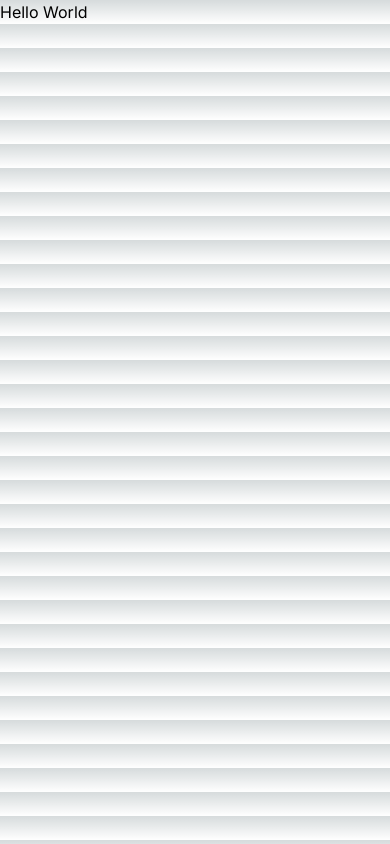
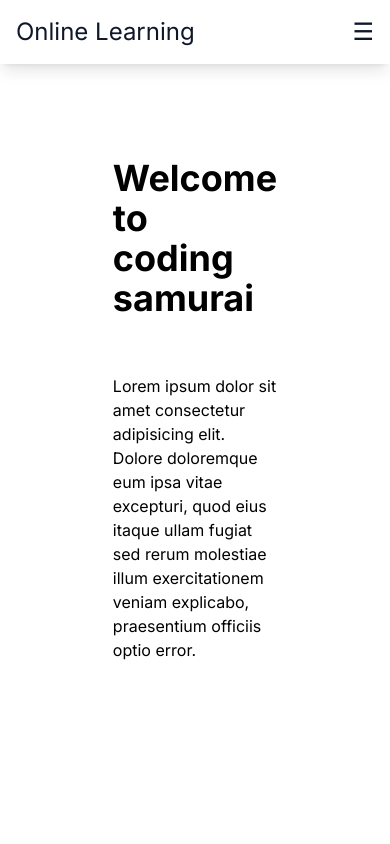
Before and after one commit to Ashmit-Ag/code_genz, a Next.js app: page / in a window 390 px wide. Built offline with nearby package versions, Linux system fonts and the light colour scheme.

Commit message:
Added responsive navbar

```diff
--- a/app/globals.css
+++ b/app/globals.css
@@ -5,29 +5,22 @@
 :root {
   --foreground-rgb: 0, 0, 0;
   --background-start-rgb: 214, 219, 220;
-  --background-end-rgb: 255, 255, 255;
+  --background-end-rgb: 255, 255, 0;
 }
 
-@media (prefers-color-scheme: dark) {
+/* @media (prefers-color-scheme: dark) {
   :root {
     --foreground-rgb: 255, 255, 255;
     --background-start-rgb: 0, 0, 0;
     --background-end-rgb: 0, 0, 0;
   }
-}
-
-body {
-  color: rgb(var(--foreground-rgb));
-  background: linear-gradient(
-      to bottom,
-      transparent,
-      rgb(var(--background-end-rgb))
-    )
-    rgb(var(--background-start-rgb));
-}
+} */
 
 @layer utilities {
   .text-balance {
     text-wrap: balance;
   }
+  .navbar_shadow_lefpt{
+    @apply shadow-[10px_0px_15px_-3px_rgba(0,0,0,0.1),_10px_0px_6px_-2px_rgba(0,0,0,0.05)];
+  }
 }
--- a/app/layout.tsx
+++ b/app/layout.tsx
@@ -1,6 +1,7 @@
 import type { Metadata } from "next";
 import { Inter } from "next/font/google";
 import "./globals.css";
+import Navbar from "@/components/navbar";
 
 const inter = Inter({ subsets: ["latin"] });
 
@@ -16,7 +17,10 @@ export default function RootLayout({
 }>) {
   return (
     <html lang="en">
-      <body className={inter.className}>{children}</body>
+      <body className={inter.className}>
+        <Navbar/>
+        {children}
+        </body>
     </html>
   );
 }
--- a/app/page.tsx
+++ b/app/page.tsx
@@ -1,5 +1,8 @@
+import Hero from "@/components/hero";
 import Image from "next/image";
 
 export default function Home() {
-  return <>Hello World</>;
+  return <>
+  <Hero/>
+  </>;
 }
--- /dev/null
+++ b/components/hero.tsx
@@ -0,0 +1,19 @@
+import Image from "next/image"
+import favicon from '@/app/favicon.ico'
+
+const Hero = () => {
+  return (
+    <section className="h-[100vh] flex items-center justify-center p-10 mx-20">
+        <div>
+            <h1 className="text-4xl font-bold sm:text-6xl md:text-7xl mb-14">Welcome to <br></br> coding samurai</h1>
+            <p className="text-balance">Lorem ipsum dolor sit amet consectetur adipisicing elit. Dolore doloremque eum ipsa vitae excepturi, quod eius itaque ullam fugiat sed rerum molestiae illum exercitationem veniam explicabo, praesentium officiis optio error.</p>
+            <button></button>
+        </div>
+        <div>
+            <Image src={favicon} alt="Image" className="hidden md:block" width={450} height={450}/>
+        </div>
+    </section>
+  )
+}
+
+export default Hero
--- /dev/null
+++ b/components/navbar.tsx
@@ -0,0 +1,50 @@
+'use client'
+
+import { useState } from "react";
+import Link from "next/link";
+
+const Navbar = () => {
+  const [isOpen, setIsOpen] = useState(false);
+
+  const toggleMenu = () => {
+    setIsOpen(!isOpen);
+  };
+
+  return (
+    <nav className="bg-white  w-full fixed text-slate-900 p-4 flex justify-between items-center shadow-lg">
+      <div className="text-2xl">
+        <Link href="/">Online Learning</Link>
+      </div>
+      <div className="md:hidden" onClick={toggleMenu}>
+        {!isOpen ? (
+          <button className="text-2xl focus:outline-none">☰</button>
+        ) : (
+          <button className="scale-[2] pr-1">&times;</button>
+        )}
+      </div>
+      <ul
+        className={`navbar_shadow_left transition-all duration-300 md:flex md:relative absolute bg-white p-5 md:p-0 right-0 h-[calc(100vh-65px)] md:h-full top-16 md:top-0 md:items-center md:space-x-6 md:translate-x-0 ${
+          isOpen ? "translate-x-0" : "translate-x-full"
+        }`}
+      >
+        <li className="mt-2 md:mt-0 transition-all hover:bg-gray-200 md:py-2 md:px-2 px-8 py-3 rounded-md">
+          <Link href="/">Home</Link>
+        </li>
+        <li className="mt-2 md:mt-0 transition-all hover:bg-gray-200 md:py-2 md:px-2 px-8 py-3 rounded-md">
+          <Link href="/courses">Courses</Link>
+        </li>
+        <li className="mt-2 md:mt-0 transition-all hover:bg-gray-200 md:py-2 md:px-2 px-8 py-3 rounded-md">
+          <Link href="/about">About</Link>
+        </li>
+        <li className="mt-2 md:mt-0 transition-all hover:bg-gray-200 md:py-2 md:px-2 px-8 py-3 rounded-md">
+          <Link href="/blog">Blog</Link>
+        </li>
+        <li className="mt-2 md:mt-0 transition-all hover:bg-gray-200 md:py-2 md:px-2 px-8 py-3 rounded-md">
+          <Link href="/contact">Contact</Link>
+        </li>
+      </ul>
+    </nav>
+  );
+};
+
+export default Navbar;
```
